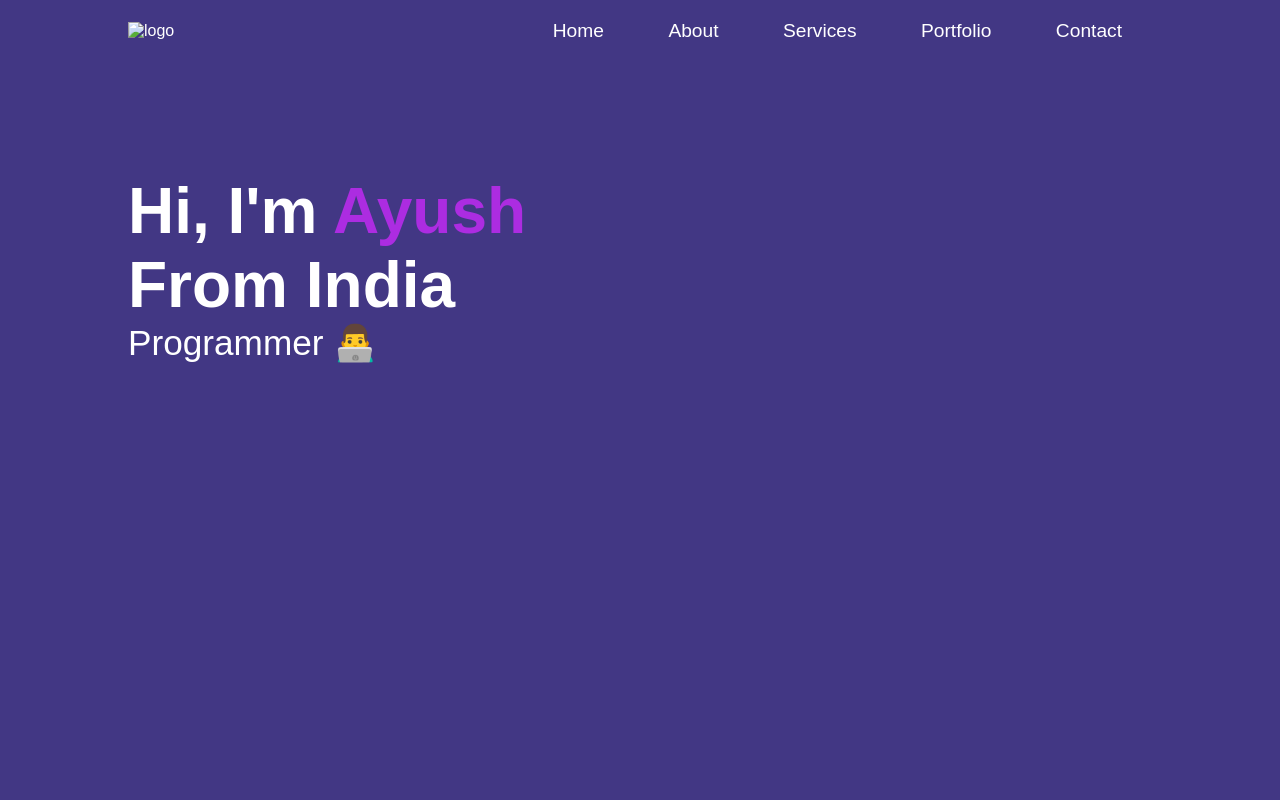
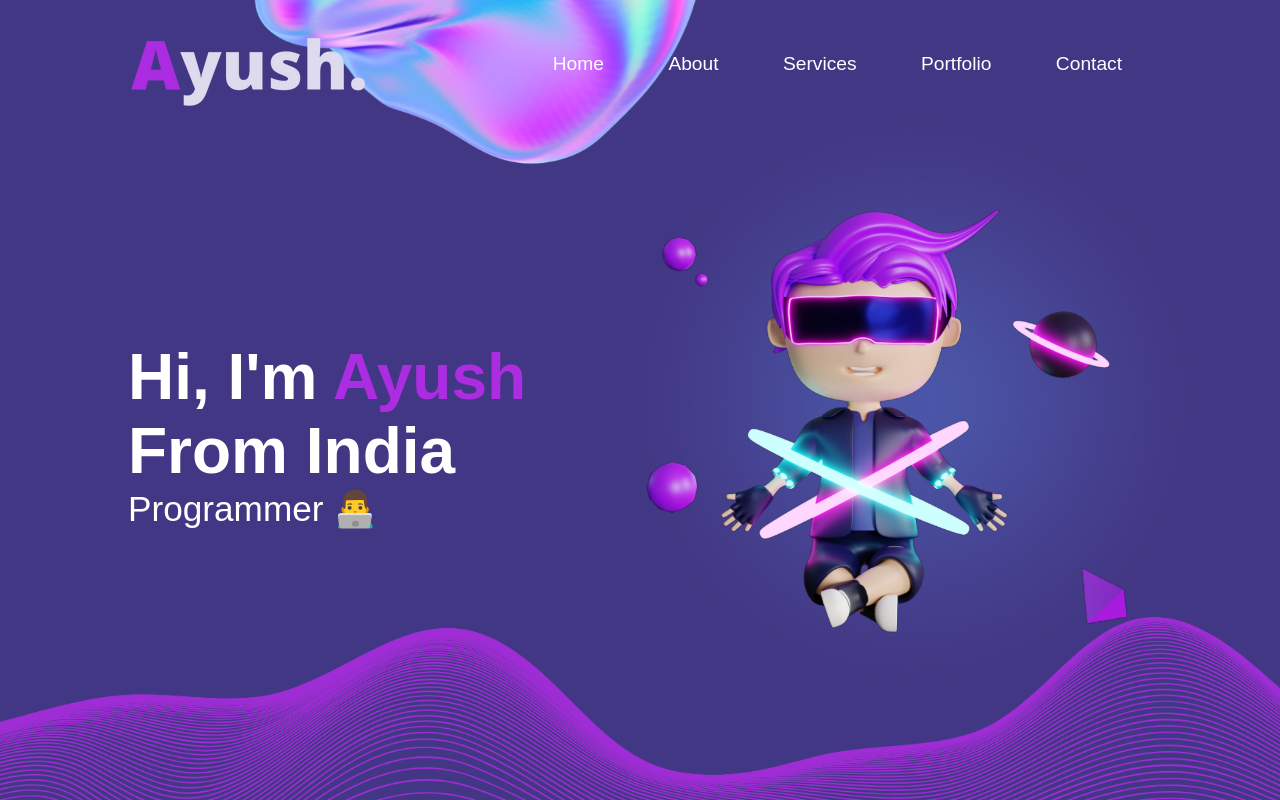
Before and after one commit to ayush-pr0/portfolio, a plain HTML site: page index.html in a window 1280 px wide. Drawn offline with Linux system fonts and the light colour scheme.

Commit message:
logo & backgroung images added

```diff
--- a/index.html
+++ b/index.html
@@ -11,7 +11,7 @@
         <header>
             <div class="container">
                 <nav>
-                    <img src="" alt="logo" />
+                    <img src="./images/logo.png" alt="logo" />
                     <ul>
                         <li><a href="#">Home</a></li>
                         <li><a href="#">About</a></li>
@@ -29,6 +29,10 @@
                         </h1>
                         <p>Programmer 👨‍💻</p>
                     </div>
+
+                    <div class="header-area-image">
+                        <img src="./images/bg-boy.png" alt="boy" />
+                    </div>
                 </div>
             </div>
         </header>
--- a/style.css
+++ b/style.css
@@ -6,13 +6,16 @@
 }
 
 body {
-    background: #423784;
+    background: #080808;
     color: #fff;
 }
 
 header {
     width: 100%;
     height: 100vh;
+    background-image: url(./images/background.png);
+    background-size: cover;
+    background-position: center;
 }
 
 header .container {
@@ -26,6 +29,10 @@ nav {
     flex-wrap: wrap;
 }
 
+nav .logo {
+    width: 140px;
+}
+
 nav ul li {
     display: inline-block;
     list-style: none;
@@ -33,15 +40,33 @@ nav ul li {
 }
 
 nav ul li a {
-    position: relative;
+    color: #fff;
     text-decoration: none;
     font-size: 1.2rem;
-    color: #fff;
+    position: relative;
+}
+
+nav ul li a::after {
+    content: "";
+    width: 0;
+    height: 3px;
+    background: #ac2ce1;
+    position: absolute;
+    left: 0;
+    bottom: -6px;
+    transition: 0.5s;
+    transition-delay: 0.05s;
+}
+
+nav ul li a:hover::after {
+    width: 100%;
 }
 
 .header-area {
     display: flex;
     align-items: center;
+    justify-content: space-between;
+    flex-wrap: wrap;
 }
 
 .header-area-text {
@@ -56,5 +81,27 @@ nav ul li a {
 }
 
 .header-area-text h1 span {
+    /* color: #ff004f; */
     color: #ac2ce1;
 }
+
+.header-area-image img {
+    background-position: relative;
+    transform: translateY(+10%);
+    margin-top: 10px;
+    margin-right: 20px;
+    width: 500px;
+    height: 500px;
+    animation-delay: 0.3s;
+    animation: anime 1.4s infinite ease-in-out alternate;
+    -webkit-animation: anime 1.4s infinite ease-in-out alternate;
+    -moz-animation: anime 1.4s infinite ease-in-out alternate;
+}
+
+@keyframes anime {
+    100% {
+        transform: translateY(20px);
+        -webkit-transform: translateY(20px);
+        -moz-transform: translateY(20px);
+    }
+}
```
Also changed, not shown: images/background.png (added), images/bg-boy.png (added), images/logo.png (added).
